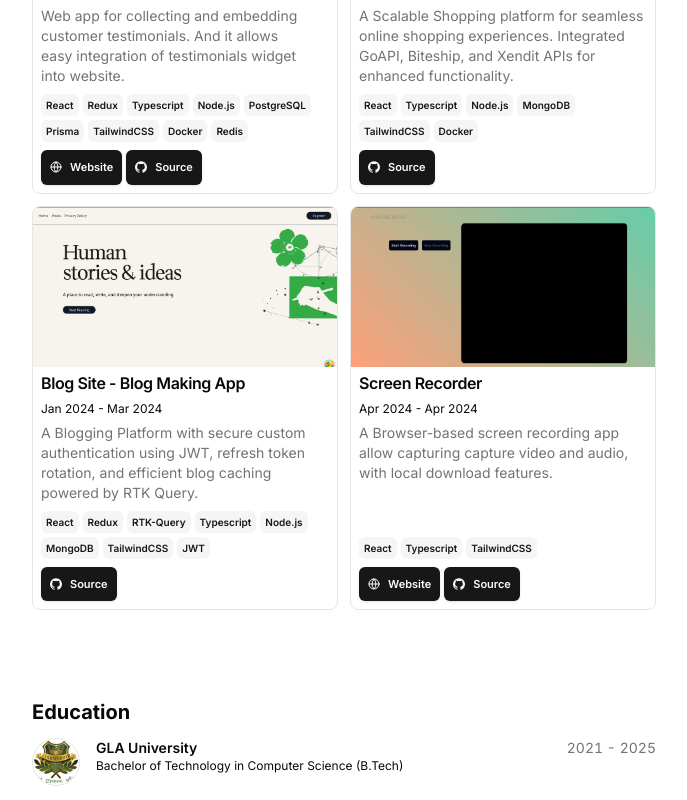
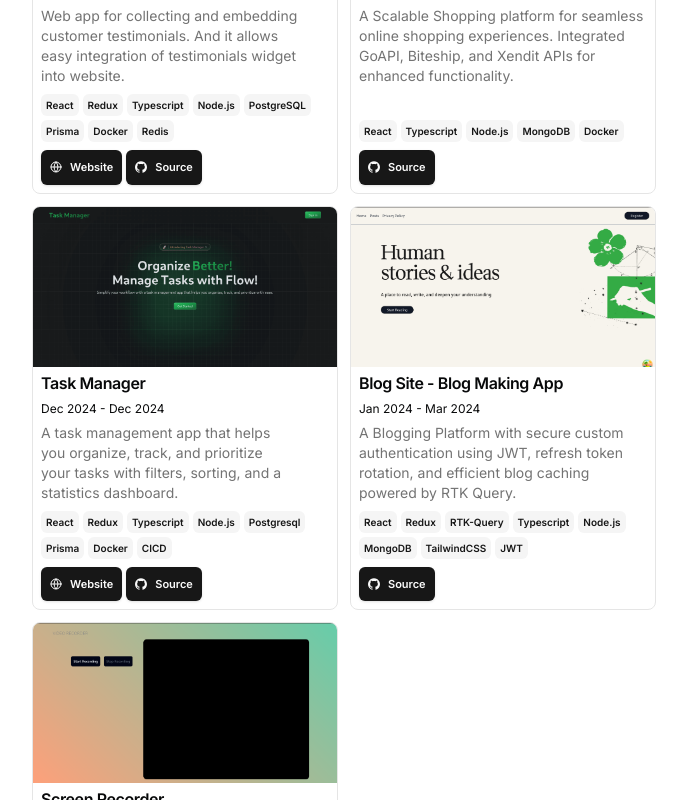
Before and after one commit to yshplsngh/Portfolio-v2, a Next.js app: page / in a window 1280 px wide. Shown: the part 940-1740 px from the top of the page, without its empty margins (296-983 px from the left). Built offline with nearby package versions, Linux system fonts and the light colour scheme.

Commit message:
add task manager card

```diff
--- a/src/data/resume.tsx
+++ b/src/data/resume.tsx
@@ -109,7 +109,6 @@ export const DATA = {
                 "Node.js",
                 "PostgreSQL",
                 "Prisma",
-                "TailwindCSS",
                 "Docker",
                 "Redis"
             ],
@@ -140,7 +139,6 @@ export const DATA = {
                 "Typescript",
                 "Node.js",
                 "MongoDB",
-                "TailwindCSS",
                 "Docker"
             ],
             links: [
@@ -151,6 +149,38 @@ export const DATA = {
                 },
             ],
             image: "/shop-mart.png",
+            video: "",
+        },
+        {
+            title: "Task Manager",
+            href: "https://github.com/yshplsngh/Task-Manager",
+            dates: "Dec 2024 - Dec 2024",
+            active: true,
+            description:
+                "A task management app that helps you organize, track, and prioritize your tasks with filters, sorting, and a statistics dashboard.",
+            technologies: [
+                "React",
+                "Redux",
+                "Typescript",
+                "Node.js",
+                "Postgresql",
+                "Prisma",
+                "Docker",
+                'CICD'
+            ],
+            links: [
+                {
+                    type: "Website",
+                    href: "https://task.yshplsngh.in",
+                    icon: <Icons.globe className="size-3"/>,
+                },
+                {
+                    type: "Source",
+                    href: "https://github.com/yshplsngh/Task-Manager",
+                    icon: <Icons.github className="size-3"/>,
+                },
+            ],
+            image: "/tm.png",
             video: "",
         },
         {
```
Also changed, not shown: public/shop-mart.png, public/tm.png (added).
